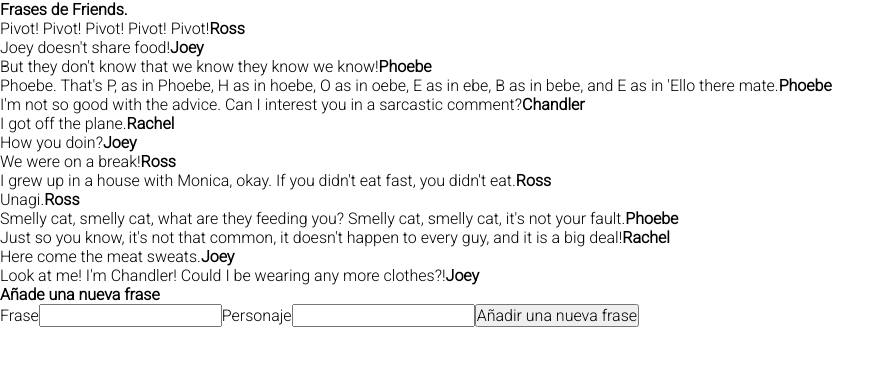
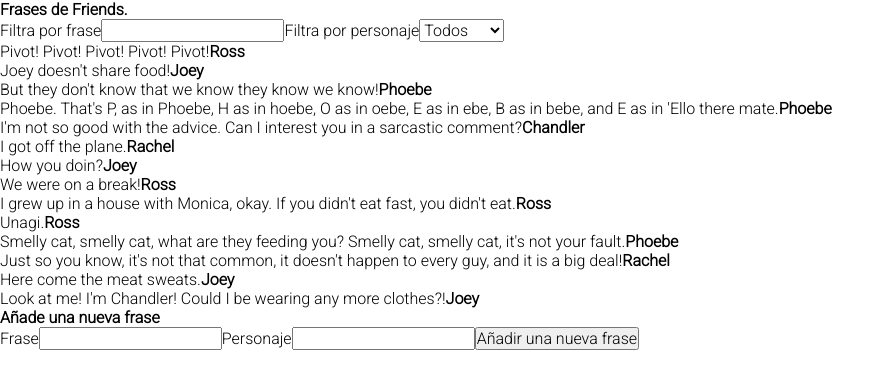
Before and after one commit to Adalab/modulo-3-evaluacion-intermedia-AleDiUrr, a React (Create React App) app: page / in a window 1280 px wide. Shown: the top 388 px of the page, without its empty margins (0-895 px from the left). Built offline with nearby package versions, Linux system fonts and the light colour scheme.

Commit message:
add quote filter

```diff
--- a/src/components/App.js
+++ b/src/components/App.js
@@ -10,6 +10,7 @@
     quote: '',
     character: '',
   });
+  const [filterQuote, setFilterQuote] = useState('');
 
   // useEffect(() => {
   //   if (data.length === 0) {
@@ -18,6 +19,9 @@
   //     });
   //   }
   // }, []);
+  const handleFilterQuote = (event) => {
+    setFilterQuote(event.target.value);
+  };
 
   const handleNewQuote = (event) => {
     setNewQuote({
@@ -31,7 +35,15 @@
     setData([...data, newQuote]);
   };
 
-  const htmlData = data.map((character, i) => {
+  const htmlData = data
+
+    .filter((oneQuote) => {
+      return oneQuote.quote
+        .toLocaleLowerCase()
+        .includes(filterQuote.toLocaleLowerCase());
+    })
+
+    .map((character, i) => {
       return (
         <li key={i}>
           <p>
@@ -49,10 +61,35 @@
       </header>
 
       <main>
+        <form>
+          <label htmlFor="quote">
+            Filtra por frase
+            <input
+              type="text"
+              name="quote"
+              id="quote"
+              onChange={handleFilterQuote}
+            />
+          </label>
+
+          <label htmlFor="character">
+            Filtra por personaje
+            <select name="Filtra por personaje" id="character">
+              <option value="Todos">Todos</option>
+              <option value="Ross">Ross</option>
+              <option value="Monica">Monica</option>
+              <option value="Joey">Joey</option>
+              <option value="Phoebe">Phoebe</option>
+              <option value="Chandler">Chandler</option>
+              <option value="Rachel">Rachel</option>
+            </select>
+          </label>
+        </form>
         <ul>{htmlData}</ul>
         <form>
           <h2>Añade una nueva frase</h2>
-          <label htmlFor="quote">Frase</label>
+          <label htmlFor="quote">
+            Frase
             <input
               type="text"
               name="quote"
@@ -60,8 +97,9 @@
               value={newQuote.quote}
               onChange={handleNewQuote}
             />
-
-          <label htmlFor="character">Personaje</label>
+          </label>
+          <label htmlFor="character">
+            Personaje
             <input
               type="text"
               name="character"
@@ -69,7 +107,7 @@
               value={newQuote.character}
               onChange={handleNewQuote}
             />
-
+          </label>
           <input
             className="new-contact__btn"
             type="submit"
```
Lines whose indentation alone changed are shown as unchanged.
